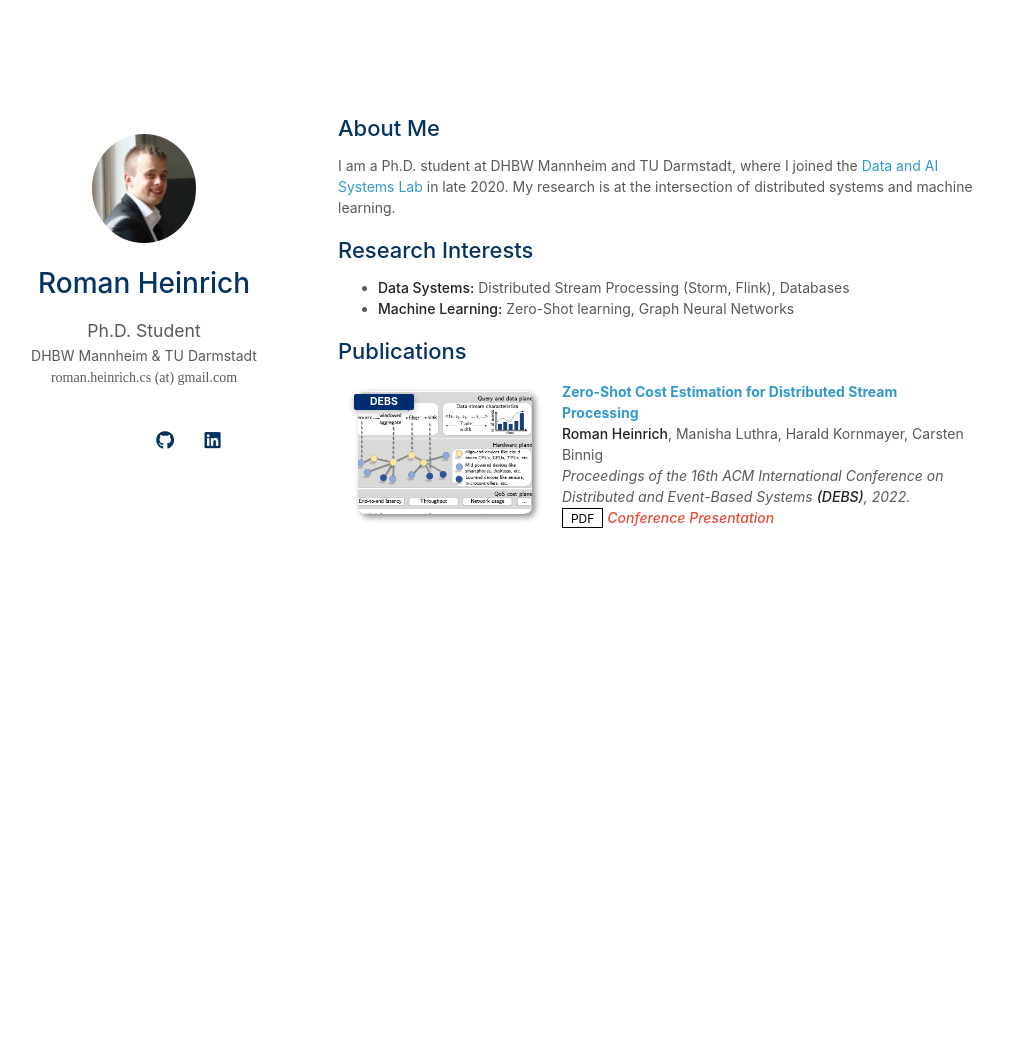
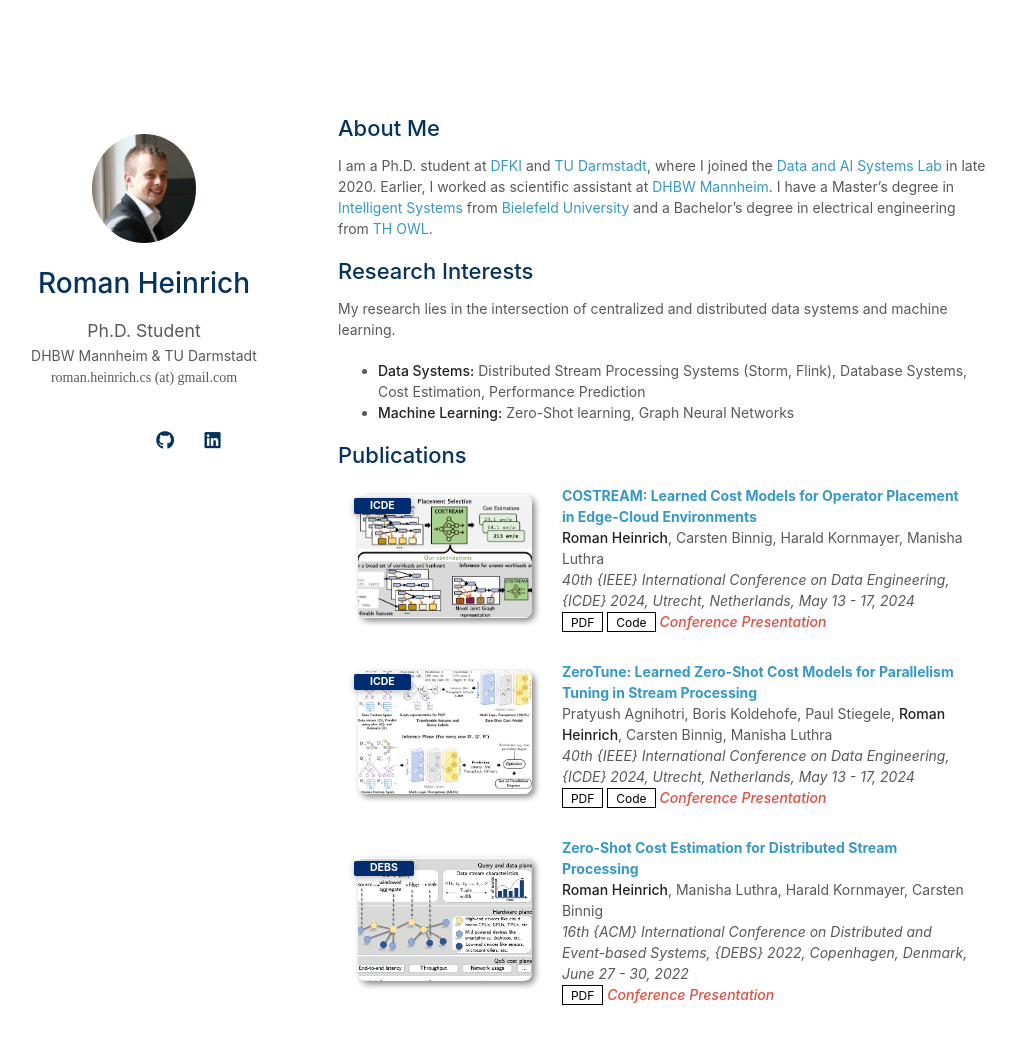
Before and after one commit to RoHei/rohei.github.io, a Jekyll site: the page built from index.md, in a window 1280 px wide and 1125 px high. Shown: the top 1044 px of the window, without its empty margins (132-1148 px from the left). Built offline with Jekyll 4.4.1, drawn with Linux system fonts in a browser that asks for light colours; nearby versions of some CDN libraries; a style sheet for code colours, icons or effects is not loaded; our own code applies the rules of GitHub Pages for plain Markdown files.

Commit message:
Update new papers

```diff
--- a/_data/publications.yml
+++ b/_data/publications.yml
@@ -1,9 +1,27 @@
 main:
+
+  - title: "COSTREAM: Learned Cost Models for Operator Placement in Edge-Cloud Environments"
+    authors: <strong>Roman Heinrich</strong>, Carsten Binnig, Harald Kornmayer, Manisha Luthra
+    conference_short: ICDE
+    conference: 40th {IEEE} International Conference on Data Engineering, {ICDE} 2024, Utrecht, Netherlands, May 13 - 17, 2024
+    pdf: https://arxiv.org/abs/2403.08444
+    code: https://github.com/DataManagementLab/costream-public
+    image: ./assets/img/costream_paper.png
+    notes: Conference Presentation
+
+  - title: "ZeroTune: Learned Zero-Shot Cost Models for Parallelism Tuning in Stream Processing"
+    authors: Pratyush Agnihotri, Boris Koldehofe, Paul Stiegele, <strong>Roman Heinrich</strong>, Carsten Binnig, Manisha Luthra
+    conference_short: ICDE
+    conference: 40th {IEEE} International Conference on Data Engineering, {ICDE} 2024, Utrecht, Netherlands, May 13 - 17, 2024
+    pdf: https://www.kom.tu-darmstadt.de/publications/AKSHBL24
+    code: https://github.com/pratyushagnihotri/ZeroTune
+    image: ./assets/img/zerotune_paper.jpg
+    notes: Conference Presentation
 
   - title: Zero-Shot Cost Estimation for Distributed Stream Processing
     authors: <strong>Roman Heinrich</strong>, Manisha Luthra, Harald Kornmayer, Carsten Binnig
     conference_short: DEBS
-    conference: Proceedings of the 16th ACM International Conference on Distributed and Event-Based Systems <strong>(DEBS)</strong>, 2022.
+    conference: 16th {ACM} International Conference on Distributed and Event-based Systems, {DEBS} 2022, Copenhagen, Denmark, June 27 - 30, 2022
     pdf: https://dl.acm.org/doi/abs/10.1145/3524860.3539639
     #code: https://github.com/MrGiovanni/ContinualLearning
     #bibtex: https://bib.yliu.me/MICCAI23.txt
--- a/index.md
+++ b/index.md
@@ -4,12 +4,14 @@ layout: homepage
 
 ## About Me
 
-I am a Ph.D. student at DHBW Mannheim and TU Darmstadt, where I joined the [Data and AI Systems Lab](https://www.informatik.tu-darmstadt.de/systems/systems_tuda/dai/index.en.jsp)  in late 2020.
-My research is at the intersection of distributed systems and machine learning.
+I am a Ph.D. student at [DFKI](https://www.dfki.de/web/ueber-uns/standorte-kontakt/darmstadt) and [TU Darmstadt](https://www.informatik.tu-darmstadt.de/fb20/index.de.jsp),
+where I joined the [Data and AI Systems Lab](https://www.informatik.tu-darmstadt.de/systems/systems_tuda/dai/index.en.jsp) in late 2020. Earlier, I worked as scientific assistant at [DHBW Mannheim](https://www.mannheim.dhbw.de).
+I have a Master's degree in [Intelligent Systems](https://www.uni-bielefeld.de/fakultaeten/technische-fakultaet/studium/master/MA-Intelligente-Systeme/)
+from [Bielefeld University](https://www.uni-bielefeld.de) and a Bachelor's degree in electrical engineering from [TH OWL](https://www.th-owl.de).
 
 ## Research Interests
-
-- **Data Systems:** Distributed Stream Processing (Storm, Flink), Databases
+My research lies in the intersection of centralized and distributed data systems and machine learning.
+- **Data Systems:** Distributed Stream Processing Systems (Storm, Flink), Database Systems, Cost Estimation, Performance Prediction
 - **Machine Learning:** Zero-Shot learning, Graph Neural Networks
 
 {% include_relative _includes/publications.md %}
```
Also changed, not shown: README_zh_Hans.md (deleted), README_zh_Hant.md (deleted), assets/img/costream_paper.png (added), assets/img/zerotune_paper.jpg (added).
